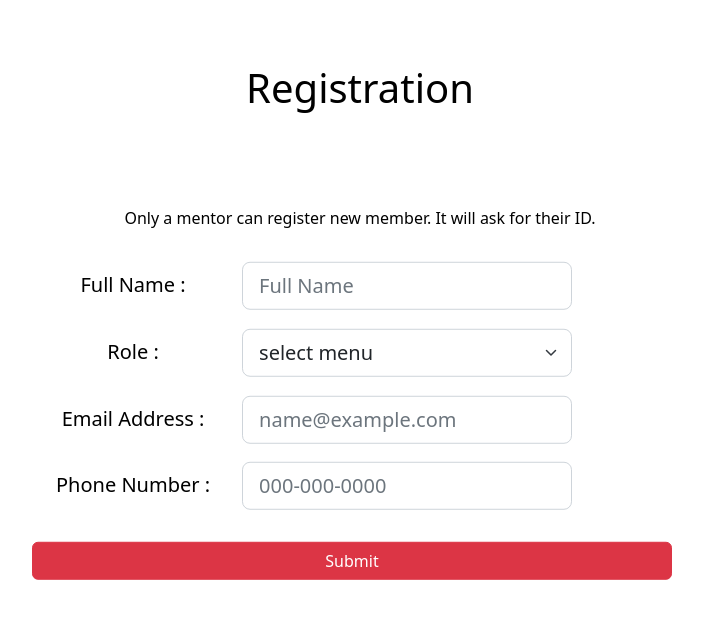
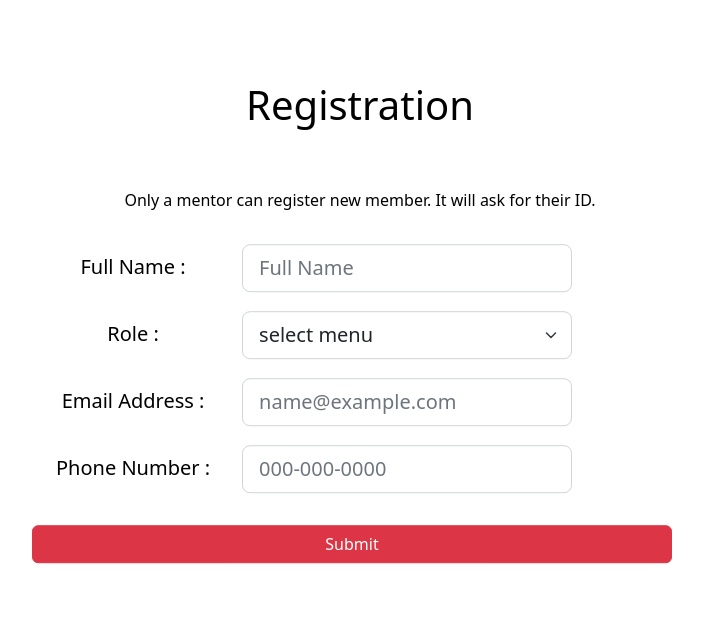
Before and after one commit to bhotw/354_attendance, a Flask app: page /register in a window 1280 px wide. Shown: the part 78-697 px from the top of the page, without its empty margins (280-983 px from the left). Run offline with Flask 3, Linux system fonts and the light colour scheme.

Commit message:
more tuning one the same stuff

```diff
--- a/templates/register.html
+++ b/templates/register.html
@@ -10,7 +10,6 @@
     </style>
     <div class="row g-3 align-items-center">
       <H1> Registration </H1>
-      <p class="bottom-three"> </p>
       <p class="bottom-three"> </p>
       <p> Only a mentor can register new member. It will ask for their ID.</p>
       <div class="col-auto">
```
